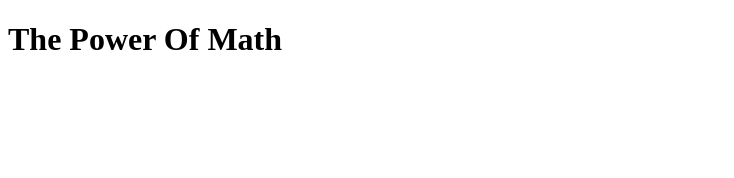
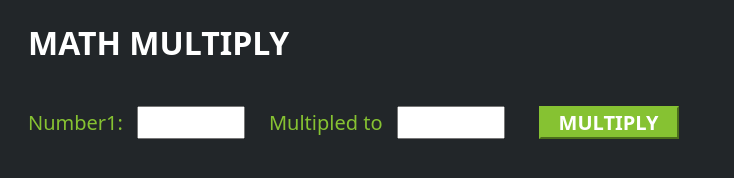
Before and after one commit to valleria-web/AWS-Math, a plain HTML site: page index.html in a window 1280 px wide. Shown: the whole page, without its empty margins (0-734 px from the left). Drawn offline with Linux system fonts and the light colour scheme.

Commit message:
first commit

```diff
--- a/index.html
+++ b/index.html
@@ -1,11 +1,82 @@
 <!DOCTYPE html>
-<html lang="en">
+<html>
 <head>
     <meta charset="UTF-8">
-    <meta name="viewport" content="width=device-width, initial-scale=1.0">
-    <title>Math</title>
+    <title>Math Multiply</title>
+    <!-- Styling for the client UI -->
+    <style>
+        h1 {
+            color: #FFFFFF;
+            font-family: system-ui;
+            margin-left: 20px;
+        }
+        body {
+            background-color: #222629;
+        }
+        label {
+            color: #86C232;
+            font-family: system-ui;
+            font-size: 20px;
+            margin-left: 20px;
+            margin-top: 20px;
+        }
+        button {
+            background-color: #86C232;
+            border-color: #86C232;
+            color: #FFFFFF;
+            font-family: system-ui;
+            font-size: 20px;
+            font-weight: bold;
+            margin-left: 30px;
+            margin-top: 20px;
+            width: 140px;
+        }
+        input {
+            color: #222629;
+            font-family: system-ui;
+            font-size: 20px;
+            margin-left: 10px;
+            margin-top: 20px;
+            width: 100px;
+        }
+        h2 {
+            color: #86C232;
+            font-family: system-ui;
+            font-size: 24px;
+            margin-top: 20px;
+            text-align: center;
+        }
+    </style>
+    <script>
+        var callAPI = (num1, num2) => {
+            var myHeaders = new Headers();
+            myHeaders.append("Content-Type", "application/json");
+            var raw = JSON.stringify({ "num1": num1, "num2": num2 });
+            var requestOptions = {
+                method: 'POST',
+                headers: myHeaders,
+                body: raw,
+                redirect: 'follow'
+            };
+            fetch("https://9pritwyn6b.execute-api.eu-central-1.amazonaws.com/dev", requestOptions)
+                .then(response => response.text())
+                .then(result => {
+                    var resultObj = JSON.parse(result);
+                    document.getElementById("result").textContent = "Result: " + resultObj.result;
+                })
+                .catch(error => console.log('error', error));
+        }
+    </script>
 </head>
 <body>
-    <h1>The Power Of Math</h1>
+    <h1>MATH MULTIPLY</h1>
+    <form>
+        <label>Number1:</label>
+        <input type="text" id="num1">
+        <label>Multipled to</label>
+        <input type="text" id="num2">
+        <button type="button" onclick="callAPI(document.getElementById('num1').value, document.getElementById('num2').value)">MULTIPLY</button>
+    </form>
+    <h2 id="result"></h2>
 </body>
 </html>
```
